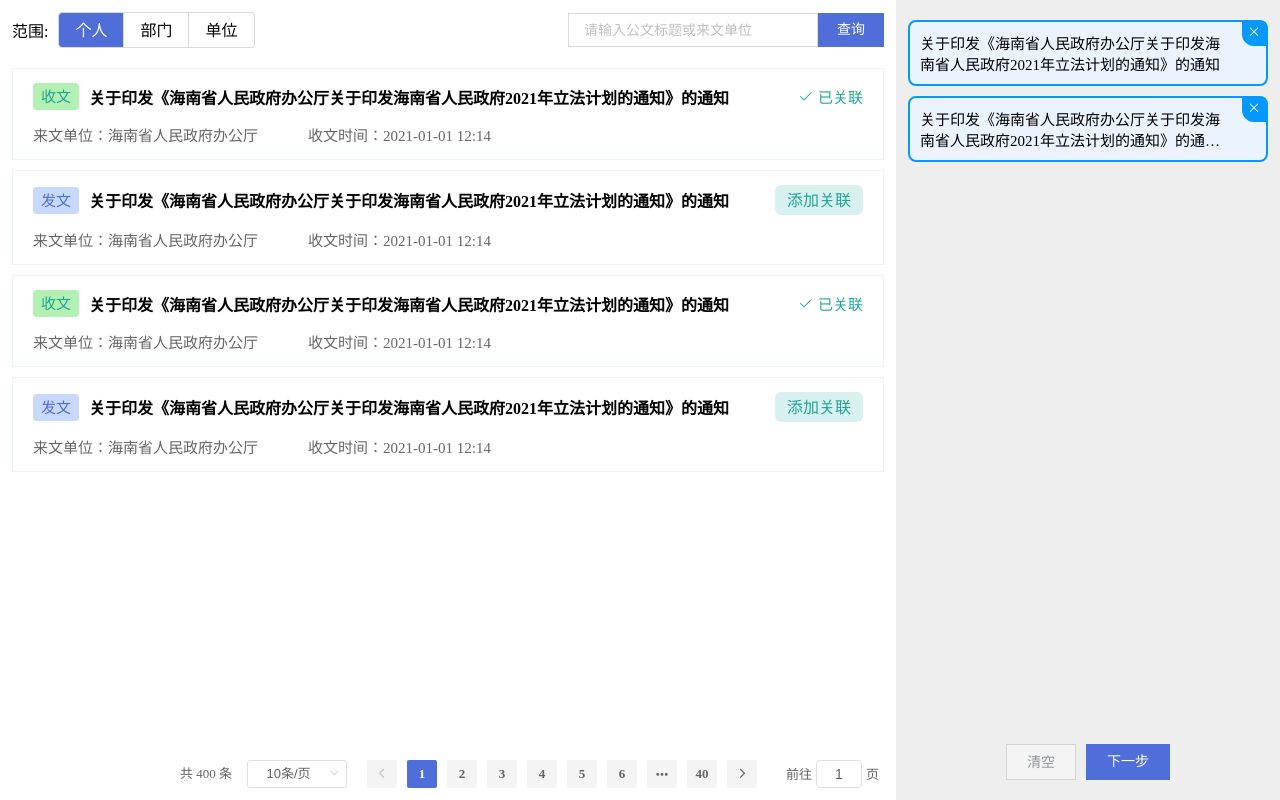
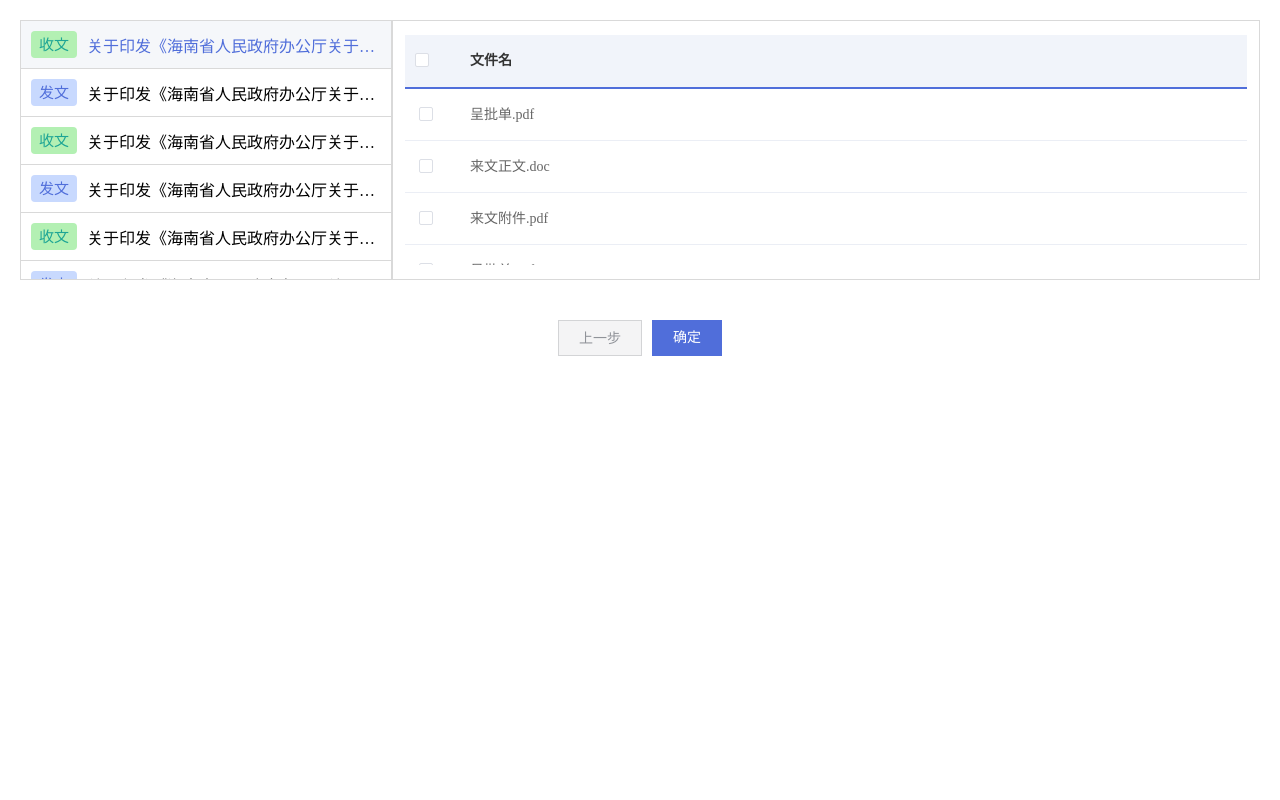
Before and after one commit to cyan0714/look-ui, a Vue app: page / in a window 1280 px wide. Built offline with nearby package versions, Linux system fonts and the light colour scheme; the HTML template or start-up script is replaced by a standard one.

Commit message:
feat: 关联公文附件

```diff
--- a/packages/index.js
+++ b/packages/index.js
@@ -1,10 +1,16 @@
 import LookEmpty from './look-empty';
 import LookDulplicateChecking from './look-dulplicate-checking';
 import LookAssociatedDocument from './look-associated-document';
+import LookAssociatedAttachment from './look-associated-attachment';
 
 import '../style/index.scss';
 
-const components = [LookEmpty, LookDulplicateChecking, LookAssociatedDocument];
+const components = [
+  LookEmpty,
+  LookDulplicateChecking,
+  LookAssociatedDocument,
+  LookAssociatedAttachment,
+];
 
 export default {
   install(Vue) {
--- /dev/null
+++ b/packages/look-associated-attachment/index.js
@@ -0,0 +1,8 @@
+import LookAssociatedAttachment from './src/main';
+
+/* istanbul ignore next */
+LookAssociatedAttachment.install = function (Vue) {
+  Vue.component(LookAssociatedAttachment.name, LookAssociatedAttachment);
+};
+
+export default LookAssociatedAttachment;
--- /dev/null
+++ b/packages/look-associated-attachment/src/main.vue
@@ -0,0 +1,274 @@
+<template>
+  <div class="look-associated-attachment">
+    <div class="top-container">
+      <div class="left-container">
+        <div
+          v-for="(item, index) in list"
+          :key="index"
+          :class="['list-item', currentIndex === index ? 'list-item-actived' : '']"
+          @click="handleClick(index)">
+          <div :class="['li-type', item.type === 0 ? 'receive' : 'send']">
+            {{ item.type === 0 ? '收文' : '发文' }}
+          </div>
+          <div class="li-title">{{ item.title }}</div>
+        </div>
+      </div>
+      <div class="right-container">
+        <el-table
+          ref="multipleTable"
+          class="lookui-table"
+          :data="tableData"
+          tooltip-effect="dark"
+          height="100%"
+          @selection-change="handleSelectionChange">
+          <el-table-column type="selection" width="55"> </el-table-column>
+          <el-table-column prop="name" label="文件名"> </el-table-column>
+        </el-table>
+      </div>
+    </div>
+    <div class="bottom-container">
+      <div class="btn-area">
+        <el-button type="info" plain>上一步</el-button>
+        <el-button class="lookui-btn" type="primary">确定</el-button>
+      </div>
+    </div>
+  </div>
+</template>
+
+<script>
+export default {
+  name: 'look-associated-attachment',
+  components: {},
+  data() {
+    return {
+      multipleSelection: [],
+      tableData: [
+        {
+          name: '呈批单.pdf',
+        },
+        {
+          name: '来文正文.doc',
+        },
+        {
+          name: '来文附件.pdf',
+        },
+        {
+          name: '呈批单.pdf',
+        },
+        {
+          name: '来文正文.doc',
+        },
+        {
+          name: '来文附件.pdf',
+        },
+      ],
+      currentIndex: 0,
+      range: [
+        {
+          name: '个人',
+          id: 1,
+        },
+        {
+          name: '部门',
+          id: 2,
+        },
+        {
+          name: '单位',
+          id: 3,
+        },
+      ],
+      keywords: '',
+      selectedList: [
+        {
+          title: '关于印发《海南省人民政府办公厅关于印发海南省人民政府2021年立法计划的通知》的通知',
+        },
+        {
+          title:
+            '关于印发《海南省人民政府办公厅关于印发海南省人民政府2021年立法计划的通知》的通知南省人民政府办公厅关于印发海南省人民政府2021年立法计划的通知》的通知南省人民政府办公厅关于印发海南省人民政府2021年立法计划的通知》的通知',
+        },
+      ],
+      list: [
+        {
+          type: 0, // 0收文，1发文
+          title: '关于印发《海南省人民政府办公厅关于印发海南省人民政府2021年立法计划的通知》的通知',
+          unit: '海南省人民政府办公厅',
+          time: '2021-01-01 12:14',
+          status: 0, // 0已关联 1未关联
+        },
+        {
+          type: 1, // 0收文，1发文
+          title: '关于印发《海南省人民政府办公厅关于印发海南省人民政府2021年立法计划的通知》的通知',
+          unit: '海南省人民政府办公厅',
+          time: '2021-01-01 12:14',
+          status: 1, // 0已关联 1未关联
+        },
+        {
+          type: 0, // 0收文，1发文
+          title: '关于印发《海南省人民政府办公厅关于印发海南省人民政府2021年立法计划的通知》的通知',
+          unit: '海南省人民政府办公厅',
+          time: '2021-01-01 12:14',
+          status: 0, // 0已关联 1未关联
+        },
+        {
+          type: 1, // 0收文，1发文
+          title: '关于印发《海南省人民政府办公厅关于印发海南省人民政府2021年立法计划的通知》的通知',
+          unit: '海南省人民政府办公厅',
+          time: '2021-01-01 12:14',
+          status: 1, // 0已关联 1未关联
+        },
+        {
+          type: 0, // 0收文，1发文
+          title: '关于印发《海南省人民政府办公厅关于印发海南省人民政府2021年立法计划的通知》的通知',
+          unit: '海南省人民政府办公厅',
+          time: '2021-01-01 12:14',
+          status: 0, // 0已关联 1未关联
+        },
+        {
+          type: 1, // 0收文，1发文
+          title: '关于印发《海南省人民政府办公厅关于印发海南省人民政府2021年立法计划的通知》的通知',
+          unit: '海南省人民政府办公厅',
+          time: '2021-01-01 12:14',
+          status: 1, // 0已关联 1未关联
+        },
+        {
+          type: 0, // 0收文，1发文
+          title: '关于印发《海南省人民政府办公厅关于印发海南省人民政府2021年立法计划的通知》的通知',
+          unit: '海南省人民政府办公厅',
+          time: '2021-01-01 12:14',
+          status: 0, // 0已关联 1未关联
+        },
+        {
+          type: 1, // 0收文，1发文
+          title: '关于印发《海南省人民政府办公厅关于印发海南省人民政府2021年立法计划的通知》的通知',
+          unit: '海南省人民政府办公厅',
+          time: '2021-01-01 12:14',
+          status: 1, // 0已关联 1未关联
+        },
+      ],
+    };
+  },
+  props: {},
+  computed: {},
+  created() {},
+  mounted() {},
+  methods: {
+    handleSelectionChange(val) {
+      this.multipleSelection = val;
+    },
+    handleClick(index) {
+      this.currentIndex = index;
+    },
+    handleQuery() {
+      // if (this.keywords.trim() === '') {
+      //   this.toggleTag(this.currentMissionType)
+      //   return
+      // }
+      // this.checkingResultList = this.checkingResultList.filter(item => item.name.includes(this.keywords.trim()))
+    },
+  },
+};
+</script>
+
+<style scoped lang="scss">
+* {
+  box-sizing: border-box;
+}
+.look-associated-attachment {
+  height: 100%;
+  .top-container {
+    display: flex;
+    height: 100%;
+    padding: 20px;
+    .left-container {
+      width: 30%;
+      height: 100%;
+      overflow: auto;
+      background-color: #fff;
+      border: 1px solid #d9d9d9;
+      &::-webkit-scrollbar-track-piece {
+        background-color: transparent;
+      }
+      &::-webkit-scrollbar {
+        width: 6px;
+        height: 10px;
+        background-color: transparent;
+      }
+      &::-webkit-scrollbar-thumb {
+        border-radius: 5px;
+        background-color: #d7d7d7;
+      }
+      .list-item {
+        display: flex;
+        align-items: center;
+        flex-wrap: nowrap;
+        border-bottom: 1px solid #d9d9d9;
+        padding: 10px;
+        cursor: pointer;
+        &.list-item-actived {
+          background-color: #f5f7fa;
+          .li-title {
+            color: #506eda;
+          }
+        }
+        &:last-child {
+          border-bottom: none;
+        }
+        .li-type {
+          font-size: 15px;
+          margin-right: 10px;
+          padding: 2px 8px 4px;
+          border-radius: 4px;
+          flex-shrink: 0;
+          &.receive {
+            color: #1da595;
+            background-color: #b3f0b3;
+          }
+          &.send {
+            color: #506eda;
+            background-color: #c8d9fe;
+          }
+        }
+        .li-title {
+          font-size: 16px;
+          color: #000;
+          overflow: hidden;
+          text-overflow: ellipsis;
+          white-space: nowrap;
+        }
+      }
+    }
+    .right-container {
+      width: 70%;
+      height: 100%;
+      padding: 14px 12px;
+      background-color: #fff;
+      border: 1px solid #d9d9d9;
+      ::v-deep .el-table {
+        ::-webkit-scrollbar-track-piece {
+          background-color: transparent;
+        }
+        ::-webkit-scrollbar {
+          width: 6px;
+          height: 10px;
+          background-color: transparent;
+        }
+        ::-webkit-scrollbar-thumb {
+          border-radius: 5px;
+          background-color: #d7d7d7;
+        }
+      }
+    }
+  }
+  .bottom-container {
+    .btn-area {
+      padding: 20px 12px;
+      display: flex;
+      justify-content: center;
+      .el-button {
+        padding: 10px 20px;
+        border-radius: 0;
+      }
+    }
+  }
+}
+</style>
--- a/src/App.vue
+++ b/src/App.vue
@@ -39,7 +39,8 @@
           <el-button size="small" @click="handleDiyBtnClick(slotProps)">自定义按钮</el-button>
         </template> ~~>
     </look-dulplicate-checking>-->
-    <look-associated-document />
+    <!-- <look-associated-document /> -->
+    <look-associated-attachment style="height: 300px;" />
   </div>
 </template>
 
--- a/style/table/index.scss
+++ b/style/table/index.scss
@@ -26,6 +26,10 @@
           }
         }
       }
+    }
+    .el-checkbox__input.is-indeterminate .el-checkbox__inner {
+      background-color: #506eda;
+      border-color: #506eda;
     }
   }
   .el-table__body-wrapper {
```
